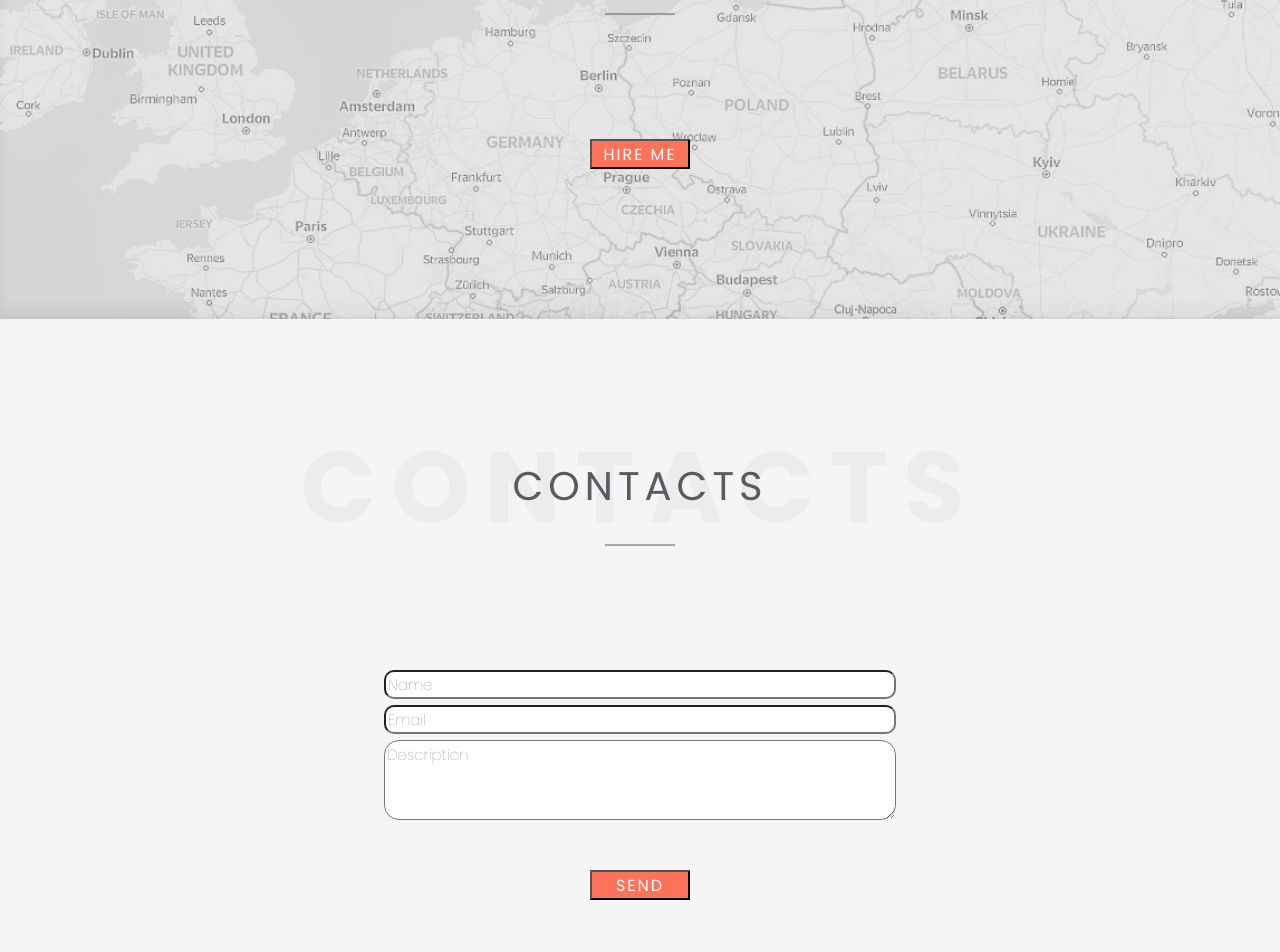
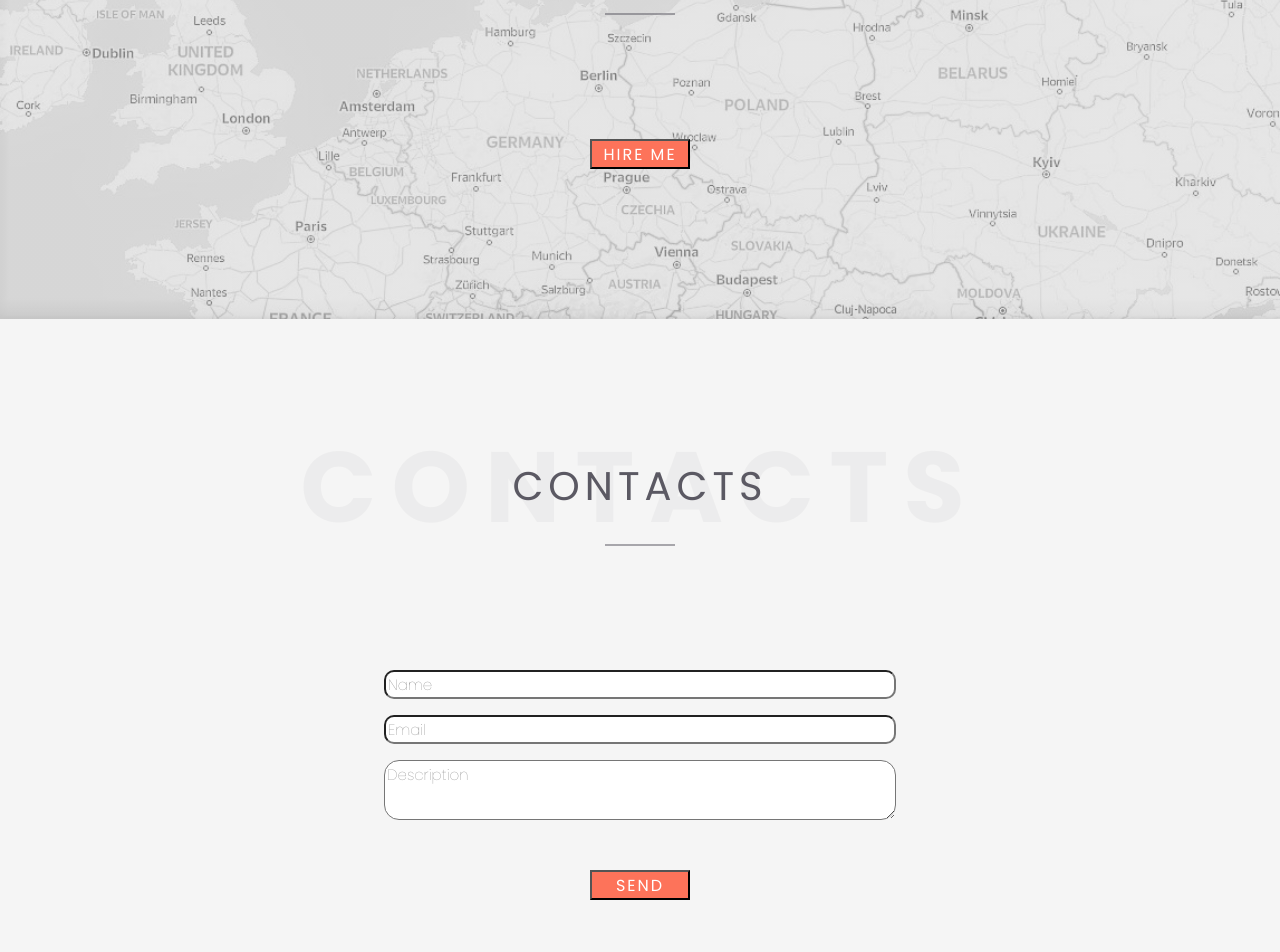
Before and after one commit to Jolud95/portfolio, a React (Create React App) app: page / in a window 1280 px wide. Shown: the part 3144-4096 px from the top of the page. Built offline with nearby package versions, Linux system fonts and the light colour scheme.

Commit message:
Form's size

```diff
--- a/src/Communications/Contacts.module.scss
+++ b/src/Communications/Contacts.module.scss
@@ -17,7 +17,7 @@
       justify-content: space-between;
       align-items: center;
       flex-wrap: wrap;
-      @media screen and (max-width: 500px) {
+      @media screen and (max-width: 700px) {
         width: 100%;
         height: 100%;
       }
@@ -31,7 +31,7 @@
 
       .textarea {
         width: 100%;
-        height: 80px;
+        height: 60px;
         background-color: $backgroundColorTwo;
         border-radius: 15px;
         @include text($fontFamilyOne, 300, 15px, $textColorOne);
```
